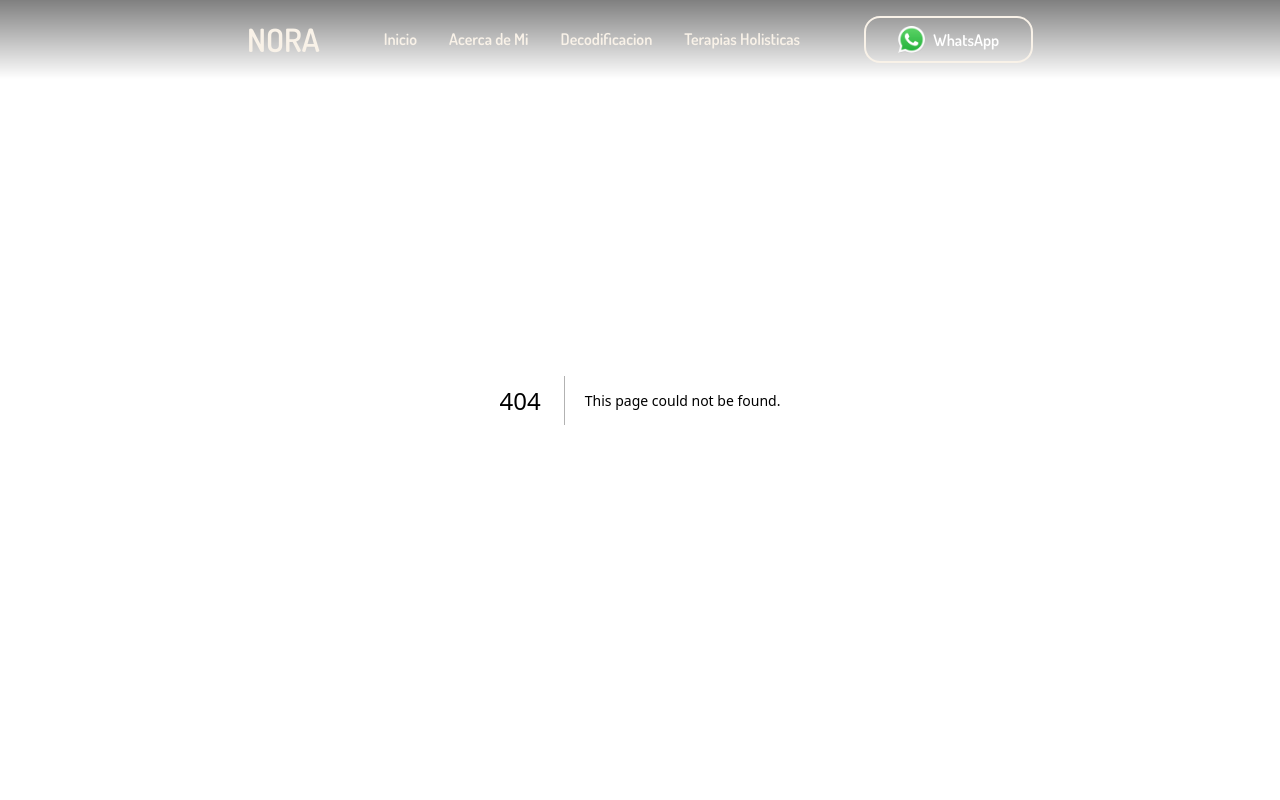
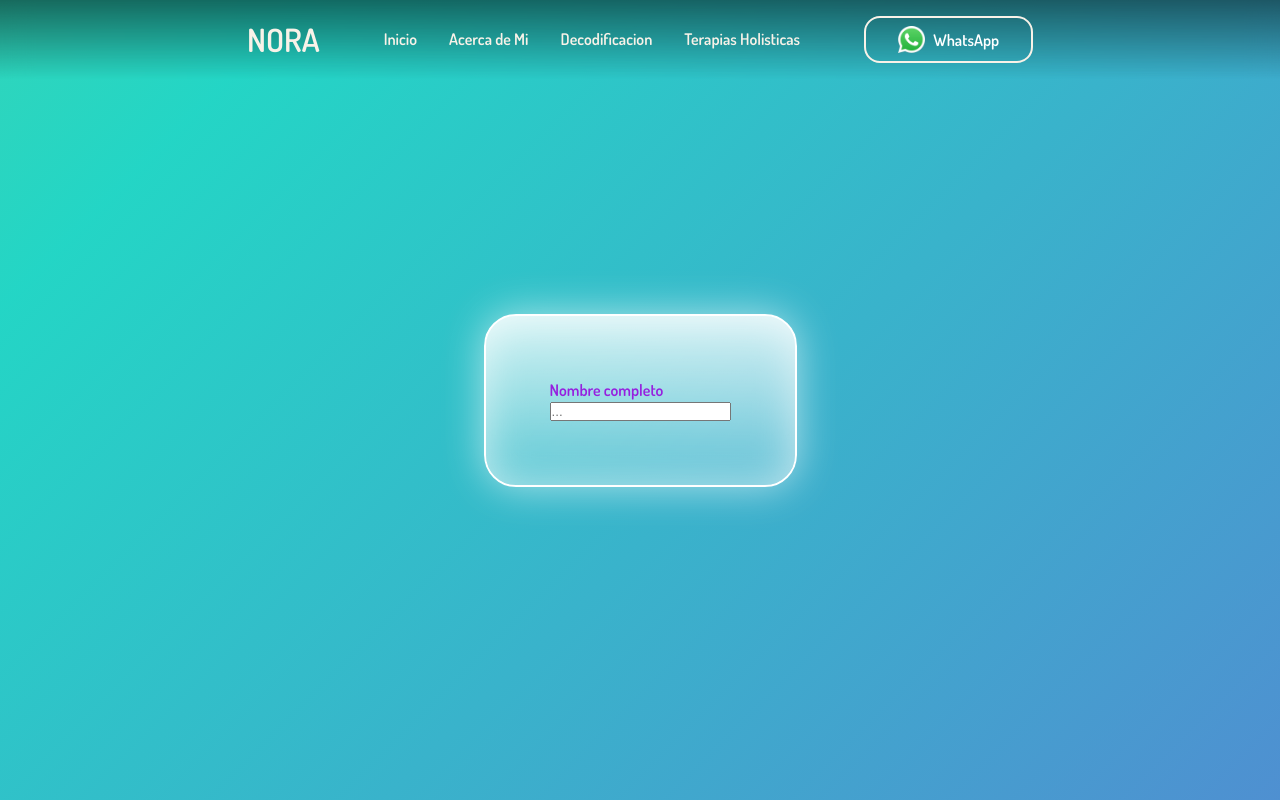
Before and after one commit to LeandroOnline/nora, a Next.js app: page /acuerdo-bio in a window 1280 px wide. Before the commit this address had no page. Built offline with nearby package versions, Linux system fonts and the light colour scheme.

Commit message:
feat: connect links with the agreement

```diff
--- /dev/null
+++ b/app/(agreement)/acuerdo-bio/page.js
@@ -0,0 +1,15 @@
+const Agreement = () => {
+  return (
+    <div className="allscreen">
+      <div className="bigcard">
+        <form>
+          <div>
+            <p>Nombre completo</p>
+            <input placeholder="..."/>
+          </div>
+        </form>
+      </div>
+    </div>
+  );
+};
+export default Agreement;
--- a/app/Components/Decode.jsx
+++ b/app/Components/Decode.jsx
@@ -1,5 +1,6 @@
 import Image from "next/image";
 import style from "./Decode.module.css";
+import Link from "next/link";
 
 const Decode = () => {
   return (
@@ -53,7 +54,9 @@ const Decode = () => {
               />
               <p> @nora.bioconsultora </p>
             </a>
-            <button className="primaryBtn">Solicitar</button>
+            <Link href="/acuerdo-bio" className="primaryBtn">
+              Solicitar
+            </Link>
           </div>
         </div>
       </div>
--- a/app/globals.css
+++ b/app/globals.css
@@ -118,7 +118,6 @@ button {
   gap: 8px;
   transition: 0.5s;
   text-align: center;
-  width: 100%;
   justify-content: center;
 }
 
```
Also changed, not shown: app/(agreement)/solicitud/page.js (added, +10 -0 lines), app/agreement/page.js (deleted, +0 -8 lines), app/(agreement)/layout.js (renamed from app/agreement/layout.js).
